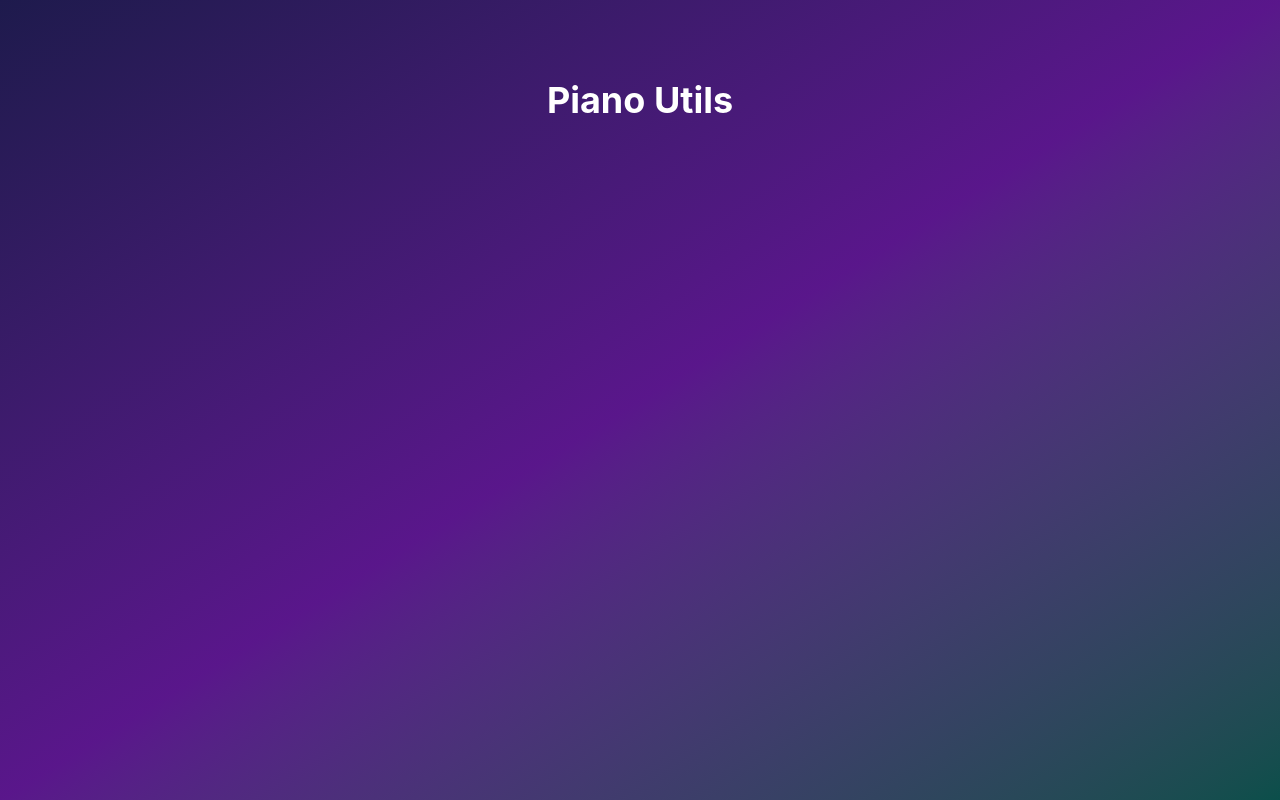
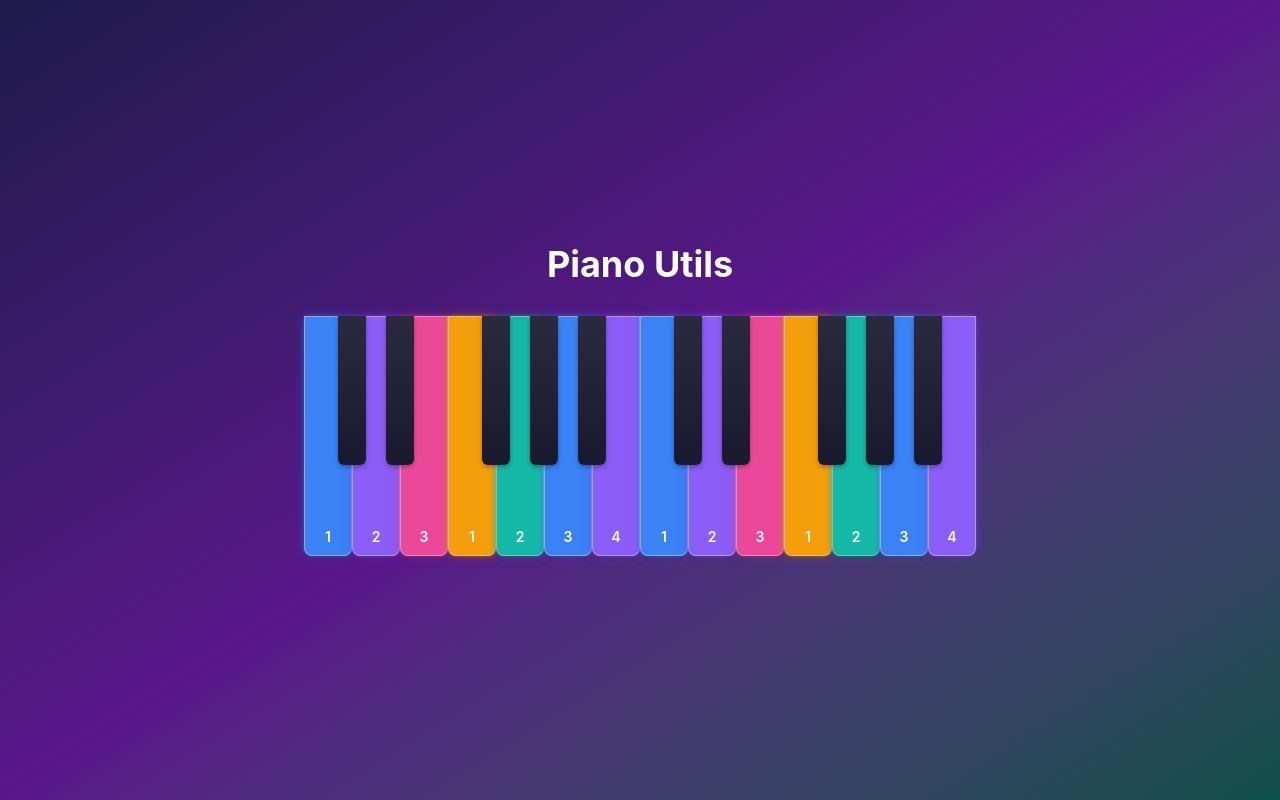
Before and after one commit to Den1al/piano-utils, a React (Vite) app: page / in a window 1280 px wide. Built offline with nearby package versions, Linux system fonts and the light colour scheme.

Commit message:
feat: add reusable piano keyboard component with note highlighting

```diff
--- a/src/App.tsx
+++ b/src/App.tsx
@@ -1,7 +1,22 @@
+import PianoKeyboard from './components/PianoKeyboard'
+
 function App() {
   return (
-    <div className="min-h-screen bg-gradient-to-br from-indigo-950 via-purple-900 to-teal-900 text-white">
-      <h1 className="text-4xl font-bold text-center pt-20">Piano Utils</h1>
+    <div className="min-h-screen bg-gradient-to-br from-indigo-950 via-purple-900 to-teal-900 text-white flex items-center justify-center p-4">
+      <div className="w-full max-w-2xl">
+        <h1 className="text-4xl font-bold text-center mb-8">Piano Utils</h1>
+        <PianoKeyboard
+          highlightedNotes={[
+            { note: 'C', color: '#3b82f6', label: '1' },
+            { note: 'D', color: '#8b5cf6', label: '2' },
+            { note: 'E', color: '#ec4899', label: '3' },
+            { note: 'F', color: '#f59e0b', label: '1' },
+            { note: 'G', color: '#14b8a6', label: '2' },
+            { note: 'A', color: '#3b82f6', label: '3' },
+            { note: 'B', color: '#8b5cf6', label: '4' },
+          ]}
+        />
+      </div>
     </div>
   )
 }
--- /dev/null
+++ b/src/components/PianoKeyboard.tsx
@@ -0,0 +1,102 @@
+import type { NoteName } from '../data/notes'
+
+export interface KeyHighlight {
+  note: NoteName
+  color?: string
+  label?: string
+}
+
+export interface PianoKeyboardProps {
+  highlightedNotes?: KeyHighlight[]
+  octaves?: number
+  startOctave?: number
+}
+
+const WHITE_NOTES: NoteName[] = ['C', 'D', 'E', 'F', 'G', 'A', 'B']
+
+/** Each black key sits at the boundary between two white keys. */
+const BLACK_NOTES: { note: NoteName; boundary: number }[] = [
+  { note: 'C#', boundary: 1 },
+  { note: 'D#', boundary: 2 },
+  { note: 'F#', boundary: 4 },
+  { note: 'G#', boundary: 5 },
+  { note: 'A#', boundary: 6 },
+]
+
+export default function PianoKeyboard({
+  highlightedNotes = [],
+  octaves = 2,
+  startOctave = 4,
+}: PianoKeyboardProps) {
+  const totalWhiteKeys = octaves * 7
+  const whiteKeyWidth = 100 / totalWhiteKeys
+  const blackKeyWidth = whiteKeyWidth * 0.6
+
+  function getHighlight(note: NoteName): KeyHighlight | undefined {
+    return highlightedNotes.find((h) => h.note === note)
+  }
+
+  return (
+    <div
+      className="relative w-full select-none"
+      style={{ aspectRatio: `${totalWhiteKeys} / 5` }}
+    >
+      {/* White keys */}
+      <div className="absolute inset-0 flex">
+        {Array.from({ length: octaves }, (_, oi) =>
+          WHITE_NOTES.map((note) => {
+            const hl = getHighlight(note)
+            const color = hl?.color ?? '#3b82f6'
+            return (
+              <button
+                key={`w-${startOctave + oi}-${note}`}
+                className="relative flex-1 border border-gray-300/50 rounded-b-lg transition-all duration-200 flex items-end justify-center pb-2 text-sm font-semibold"
+                style={{
+                  background: hl
+                    ? color
+                    : 'linear-gradient(to bottom, #ffffff, #f5f5f5)',
+                  boxShadow: hl
+                    ? `0 0 12px ${color}40, 0 0 4px ${color}80, 0 2px 4px rgba(0,0,0,0.2)`
+                    : '0 2px 4px rgba(0,0,0,0.15)',
+                  color: hl ? '#fff' : '#888',
+                }}
+              >
+                {hl?.label ?? ''}
+              </button>
+            )
+          }),
+        )}
+      </div>
+
+      {/* Black keys */}
+      {Array.from({ length: octaves }, (_, oi) =>
+        BLACK_NOTES.map(({ note, boundary }) => {
+          const hl = getHighlight(note)
+          const color = hl?.color ?? '#3b82f6'
+          const left =
+            (oi * 7 + boundary) * whiteKeyWidth - blackKeyWidth / 2
+          return (
+            <button
+              key={`b-${startOctave + oi}-${note}`}
+              className="absolute top-0 rounded-b-md transition-all duration-200 flex items-end justify-center pb-1 text-xs font-semibold z-10"
+              style={{
+                left: `${left}%`,
+                width: `${blackKeyWidth}%`,
+                height: '62%',
+                background: hl
+                  ? color
+                  : 'linear-gradient(to bottom, #2a2a3e, #1a1a2e)',
+                boxShadow: hl
+                  ? `0 0 12px ${color}40, 0 0 4px ${color}80, 0 2px 4px rgba(0,0,0,0.4)`
+                  : '0 2px 4px rgba(0,0,0,0.3)',
+                color: '#fff',
+              }}
+            >
+              {hl?.label ?? ''}
+            </button>
+          )
+        }),
+      )}
+    </div>
+  )
+}
```
